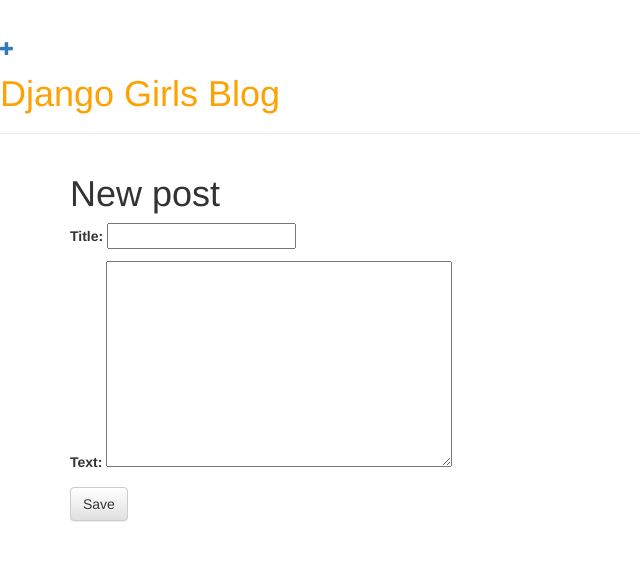
After one commit to KaterinaKK/my-first-blog, a Django app: page /post/new/ in a window 1280 px wide. The commit adds this page. Shown: the top 561 px of the page, without its empty margins (0-640 px from the left). Run offline with Django 3.2, Linux system fonts and the light colour scheme; some libraries are stand-ins or nearby versions.

Commit message:
Added views to create/edit blog post inside the site.

```diff
--- /dev/null
+++ b/blog/forms.py
@@ -0,0 +1,8 @@
+from django import forms
+from .models import Post
+
+class PostForm(forms.ModelForm):
+
+        class Meta:
+            model = Post
+            fields = ('title', 'text',)
--- a/blog/templates/blog/base.html
+++ b/blog/templates/blog/base.html
@@ -10,8 +10,9 @@
 
     <body>
         <div class="page-header">
-            <h1><a href="/">Django Girls Blog</a></h1>
-        </div>
+                <a href="{% url 'blog.views.post_new' %}" class="top-menu"><span class="glyphicon glyphicon-plus"></span></a>
+                <h1><a href="/">Django Girls Blog</a></h1>
+                    </div>
         <div class="content container">
             <div class="row">
                 <div class="col-md-8">
--- /dev/null
+++ b/blog/templates/blog/post_edit.html
@@ -0,0 +1,9 @@
+    {% extends 'blog/base.html' %}
+
+    {% block content %}
+        <h1>New post</h1>
+        <form method="POST" class="post-form">{% csrf_token %}
+            {{ form.as_p }}
+            <button type="submit" class="save btn btn-default">Save</button>
+        </form>
+    {% endblock %}
--- a/blog/urls.py
+++ b/blog/urls.py
@@ -3,4 +3,5 @@
 urlpatterns = [
     url(r'^$', views.post_list, name='post_list'),
     url(r'^post/(?P<pk>[0-9]+)/$', views.post_detail, name='post_detail'),
+    url(r'^post/new/$', views.post_new, name='post_new'),
 ]
--- a/blog/views.py
+++ b/blog/views.py
@@ -2,6 +2,8 @@
 from django.utils import timezone
 from .models import Post
 from django.shortcuts import render, get_object_or_404
+from .forms import PostForm
+from django.shortcuts import redirect
 
 # Create your views here.
 def post_list(request):
@@ -10,3 +12,16 @@
 def post_detail(request, pk):
     post = get_object_or_404(Post, pk=pk)
     return render(request, 'blog/post_detail.html', {'post': post})
+
+def post_new(request):
+	if request.method == "POST":
+		form = PostForm(request.POST)
+		if form.is_valid():
+		  post = form.save(commit=False)
+		  post.author = request.user
+		  post.published_date = timezone.now()
+		  post.save()
+		  return redirect('blog.views.post_detail', pk=post.pk)
+	else:
+	    form = PostForm()
+	return render(request, 'blog/post_edit.html', {'form': form})
```
